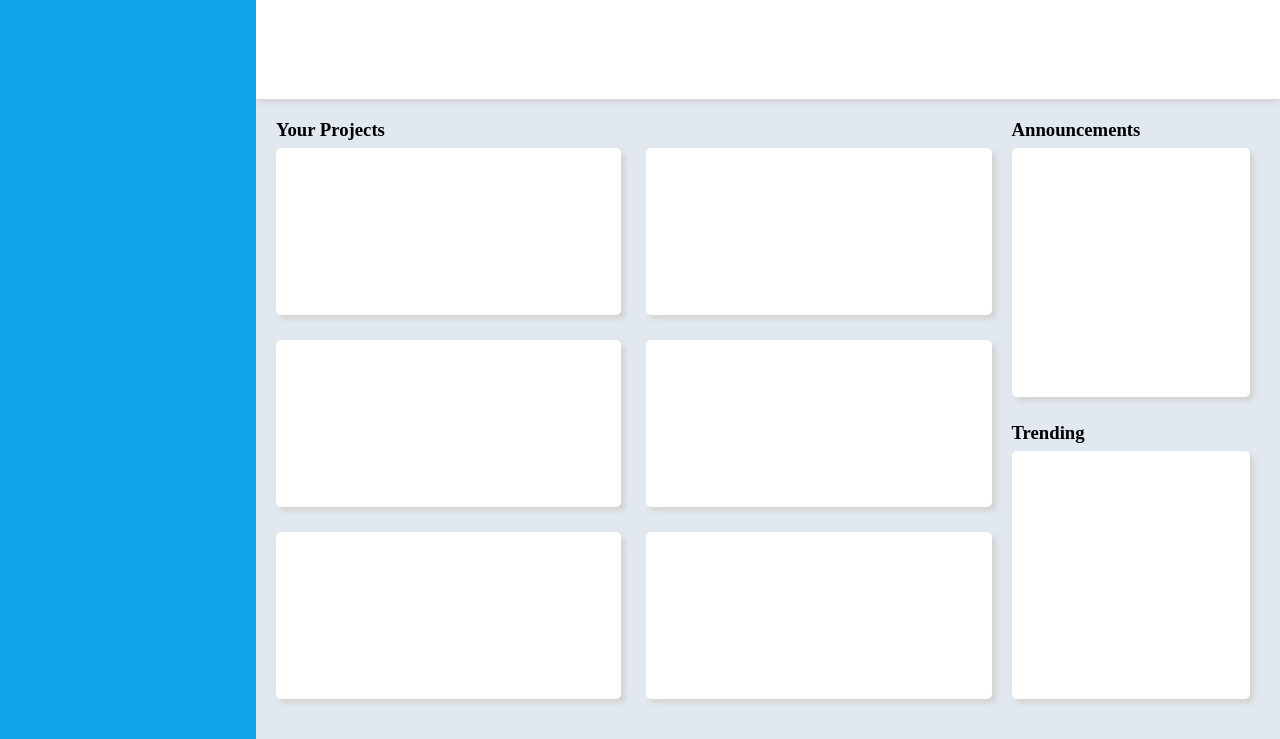
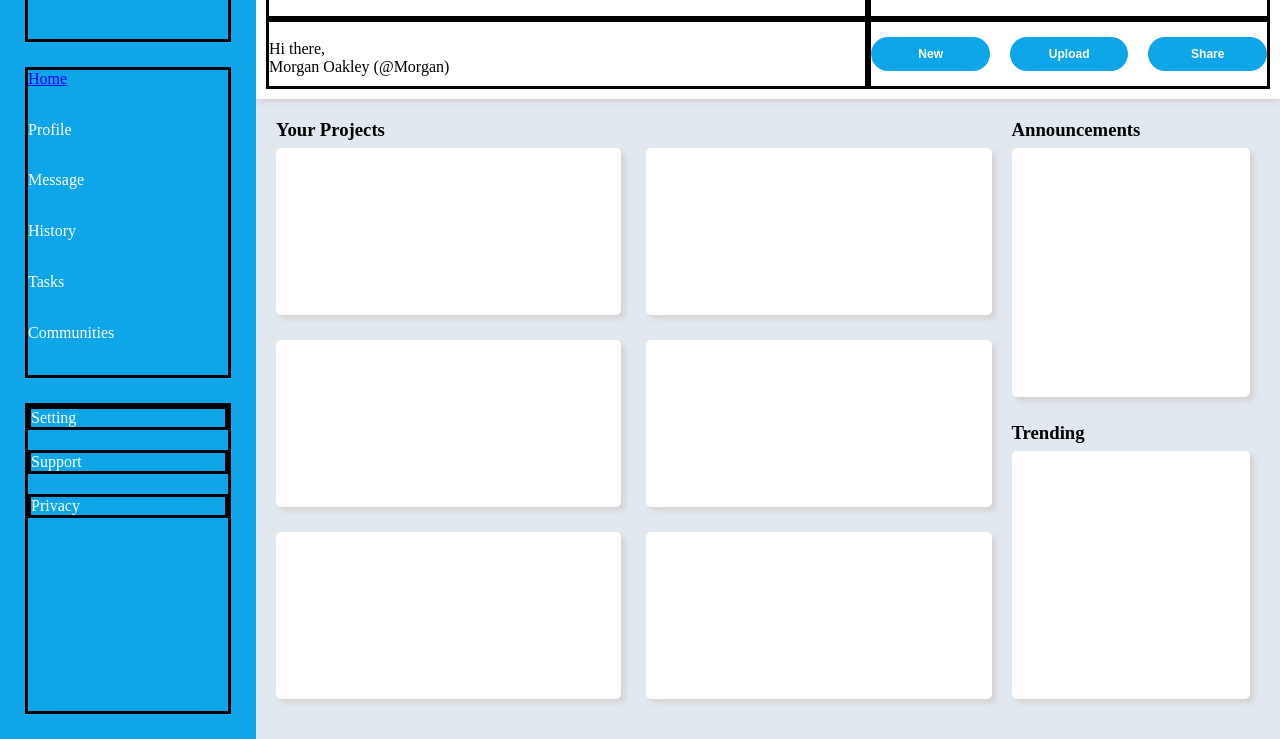
Before and after one commit to NerdyClimber6969/top-admin-dashboard, a plain HTML site: page index.html in a window 1280 px wide. Shown: the part 61-800 px from the top of the page. Drawn offline with Linux system fonts and the light colour scheme.

Commit message:
Create basic layout for sidebar and header

```diff
--- a/index.html
+++ b/index.html
@@ -8,8 +8,43 @@
     </head>
 
     <body>
-        <div class="side-bar"></div>
-        <div class="header"></div>
+        <div class="side-bar">
+            <div class="logo"><img>Dashboard</div>
+            <div class="menu">
+                <a href="#">Home</a>
+                <a>Profile</a>
+                <a>Message</a>
+                <a>History</a>
+                <a>Tasks</a>
+                <a>Communities</a>
+            </div>
+            <div class="setting">
+                <a>Setting</a>
+                <a>Support</a>
+                <a>Privacy</a>
+            </div>
+        </div>
+        <div class="header">
+            <form class="search-area">
+                <input id="search-submit" type="submit">
+                <input id="search-input" type="text" name="search">
+            </form>
+            <div class="profile-menu">
+                <button id="notification"></button>
+                <button id="pop"></button>
+                <div id="user-name">Morgan Oakley</div>
+            </div>
+            <div class="user-greet">
+                <img>
+                <div>Hi there,</div>
+                <div>Morgan Oakley (@Morgan)</div>
+            </div>
+            <div class="user-edit">
+                <button id="add-new">New</button>
+                <button id="upload">Upload</button>
+                <button id="share">Share</button>
+            </div>
+        </div>
         <div class="main-content">
             <div class="project">
                 <h3>Your Projects</h3>
--- a/style.css
+++ b/style.css
@@ -1,6 +1,7 @@
 body,
 div,
-h3 {
+h3,
+button {
     margin: 0;
     padding: 0;
 }
@@ -17,6 +18,28 @@ body {
     grid-row: 1 / -1;
     background-color: #0ea5e9;
     z-index: 3;
+    display: grid;;
+    grid-template-rows: 1fr 4fr 4fr;
+    color: white;
+    gap: 25px;
+    padding: 25px;
+}
+
+.side-bar > div,
+.setting > *,
+.header > *  {
+    border: solid black;
+}
+
+.side-bar > .menu {
+    display: grid;
+    grid-template-rows: repeat(6, 1fr);
+}
+
+.side-bar > .setting {
+    display: grid;
+    gap: 20px;
+    align-content: start;
 }
 
 .header {
@@ -25,6 +48,26 @@ body {
     background-color: white;
     box-shadow: 0 3px 5px lightgray;
     z-index: 2;
+    display: grid;;
+    grid-template: repeat(2, 1fr) / 3fr 2fr;
+    padding: 10px;
+}
+
+.header > .user-edit {
+    display: grid;
+    grid-template-columns: repeat(3, 1fr);
+    place-items: center stretch;
+    gap: 20px;
+}
+
+.user-edit > button {
+    background-color: #0ea5e9;
+    color: white;
+    border: none;
+    border-radius: 18px;
+    font-size: 12px;
+    font-weight: bold;
+    padding: 10px;
 }
 
 .main-content {
```
